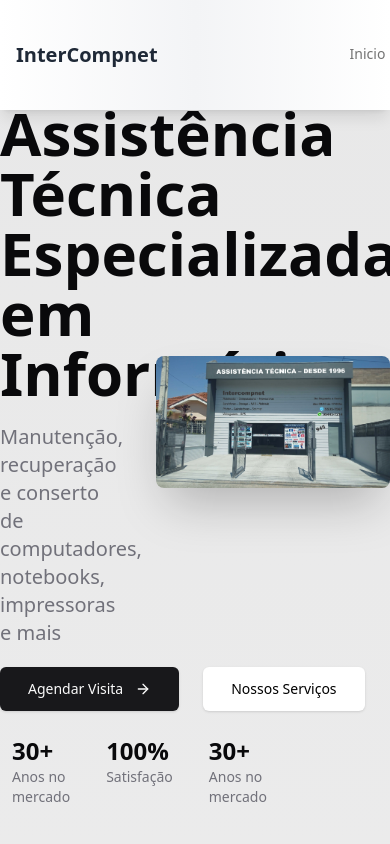
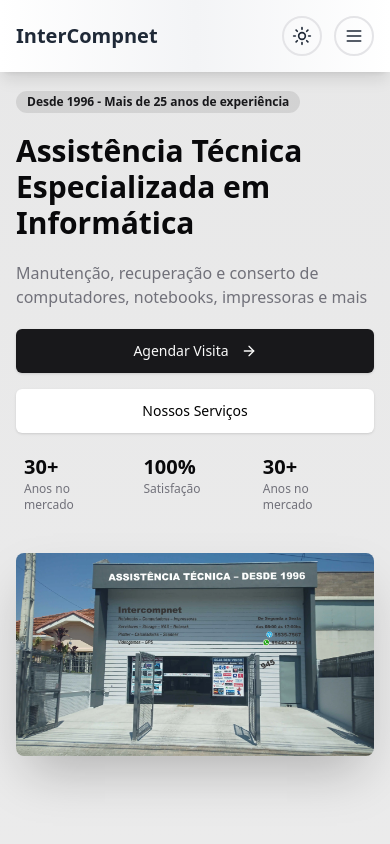
Before and after one commit to Daischi/Intercompnet, a Next.js app: page / in a window 390 px wide. Shown: the top 844 px of the page. Built offline with nearby package versions, Linux system fonts and the light colour scheme.

Commit message:
ajustando para telas menores

```diff
--- a/src/components/Hero.tsx/index.tsx
+++ b/src/components/Hero.tsx/index.tsx
@@ -1,14 +1,14 @@
-import Image from "next/image"; // Import necessário para next/image
-import banner from "@/utils/banner.webp"; // Import da imagem
-import { Button } from "../ui/button";
+import Image from "next/image";
+import banner from "@/utils/banner.webp";
+import { Button } from "@/components/ui/button";
 import { ArrowRight } from "lucide-react";
 
 export default function Hero() {
   return (
-    <div>
+    <div id="hero">
       <header>
-        <div className="flex justify-center items-center w-full h-screen">
-          <div className="w-[40%]">
+        <div className="flex flex-col md:flex-row justify-center items-center w-full min-h-screen p-4 md:p-0">
+          <div className="w-full md:w-[40%] mb-8 md:mb-0">
             <h3
               className="inline-flex items-center rounded-full border px-2.5 py-0.5 text-xs font-semibold focus:outline-none focus:ring-2
             focus:ring-ring focus:ring-offset-2 border-transparent bg-primary/10 text-primary hover:bg-primary/20 transition-all duration-500 cursor-pointer hover:scale-105"
@@ -16,19 +16,19 @@
               Desde 1996 - Mais de 25 anos de experiência
             </h3>
 
-            <h1 className="py-5 text-6xl font-bold">
+            <h1 className="py-5 text-3xl sm:text-4xl md:text-6xl font-bold">
               Assistência Técnica Especializada em Informática
             </h1>
 
-            <h2 className="pb-2 text-xl w-3/4 text-muted-foreground">
+            <h2 className="pb-2 text-base sm:text-lg md:text-xl w-full md:w-3/4 text-muted-foreground">
               Manutenção, recuperação e conserto de computadores, notebooks,
               impressoras e mais
             </h2>
 
-            <div className="flex gap-6 py-3">
+            <div className="flex flex-col sm:flex-row gap-4 sm:gap-6 py-3">
               <Button className="group transition-colors duration-300">
                 <a
-                  className="flex items-center justify-center gap-3 py-14 px-6"
+                  className="flex items-center justify-center gap-3 py-3 sm:py-14 px-4 sm:px-6"
                   href=""
                 >
                   Agendar Visita
@@ -42,7 +42,7 @@
               transition-all hover:scale-105 duration-300 dark:border-[1.5px]"
               >
                 <a
-                  className="flex items-center justify-center gap-4 py-14 px-6"
+                  className="flex items-center justify-center gap-4 py-3 sm:py-14 px-4 sm:px-6"
                   href="#servicos"
                 >
                   Nossos Serviços
@@ -50,34 +50,37 @@
               </Button>
             </div>
 
-            <div className="flex gap-3">
-              <div className="w-48 p-3">
-                <h1 className="text-2xl font-bold">30+</h1>
-                <h3 className="  text-sm text-muted-foreground">
+            <div className="flex flex-wrap gap-3">
+              <div className="w-[30%] sm:w-48 p-2 sm:p-3">
+                <h1 className="text-xl sm:text-2xl font-bold">30+</h1>
+                <h3 className="text-xs sm:text-sm text-muted-foreground">
                   Anos no mercado
                 </h3>
               </div>
-              <div className="w-48 p-3">
-                <h1 className="text-2xl font-bold">100%</h1>
-                <h3 className="  text-sm text-muted-foreground">Satisfação</h3>
+              <div className="w-[30%] sm:w-48 p-2 sm:p-3">
+                <h1 className="text-xl sm:text-2xl font-bold">100%</h1>
+                <h3 className="text-xs sm:text-sm text-muted-foreground">
+                  Satisfação
+                </h3>
               </div>
-              <div className="w-48 p-3">
-                <h1 className="text-2xl font-bold">30+</h1>
-                <h3 className="  text-sm text-muted-foreground">
+              <div className="w-[30%] sm:w-48 p-2 sm:p-3">
+                <h1 className="text-xl sm:text-2xl font-bold">30+</h1>
+                <h3 className="text-xs sm:text-sm text-muted-foreground">
                   Anos no mercado
                 </h3>
               </div>
             </div>
           </div>
 
-          <div>
+          <div className="w-full md:w-auto">
             <Image
-              className="rounded-lg shadow-2xl"
-              src={banner}
+              className="rounded-lg shadow-2xl w-full h-auto max-h-[450px] md:max-h-none object-cover"
+              src={banner || "/placeholder.svg"}
               alt="Foto da loja"
-              width={800} // Ajuste conforme necessário
-              height={800} // Ajuste conforme necessário
-              priority // Carregar mais rápido
+              width={800}
+              height={800}
+              priority
+              sizes="(max-width: 768px) 100vw, 800px"
             />
           </div>
         </div>
--- a/src/components/Navegation/index.tsx
+++ b/src/components/Navegation/index.tsx
@@ -2,12 +2,13 @@
 import { useTheme } from "next-themes";
 import { useEffect, useState } from "react";
 import Link from "next/link";
-import { Moon, Sun, Mail, Phone } from "lucide-react";
+import { Moon, Sun, Mail, Phone, Menu, X } from "lucide-react";
 
 export default function Navigation() {
   const { theme, setTheme } = useTheme();
   const [mounted, setMounted] = useState(false);
   const [scrolled, setScrolled] = useState(false);
+  const [mobileMenuOpen, setMobileMenuOpen] = useState(false);
 
   useEffect(() => {
     setMounted(true);
@@ -30,15 +31,23 @@
     return null;
   }
 
+  const toggleMobileMenu = () => {
+    setMobileMenuOpen(!mobileMenuOpen);
+  };
+
   return (
+    <>
+      {/* Desktop Navigation - Unchanged */}
       <nav
-      className={`p-4 flex gap-48 items-center transition-all duration-500 fixed top-0 left-0 right-0 z-50 w-full
+        className={`p-4 md:flex gap-48 items-center transition-all duration-500 fixed top-0 left-0 right-0 z-50 w-full hidden
           ${
             theme === "dark"
               ? "bg-gradient-to-r from-neutral-900 via-black text-white"
               : "bg-gradient-to-r from-white via-gray-100 to-white text-gray-800 shadow-lg"
           }
-        ${scrolled ? "backdrop-blur-md bg-opacity-80 dark:bg-opacity-80" : ""}`}
+          ${
+            scrolled ? "backdrop-blur-md bg-opacity-80 dark:bg-opacity-80" : ""
+          }`}
       >
         <div className="text-xl font-bold flex justify-end w-96 items-center">
           <Link href="#hero">InterCompnet</Link>
@@ -121,5 +130,131 @@
           </a>
         </div>
       </nav>
+
+      {/* Mobile Navigation */}
+      <nav
+        className={`p-4 flex justify-between items-center transition-all duration-500 fixed top-0 left-0 right-0 z-50 w-full md:hidden
+          ${
+            theme === "dark"
+              ? "bg-gradient-to-r from-neutral-900 via-black text-white"
+              : "bg-gradient-to-r from-white via-gray-100 to-white text-gray-800 shadow-lg"
+          }
+          ${
+            scrolled ? "backdrop-blur-md bg-opacity-80 dark:bg-opacity-80" : ""
+          }`}
+      >
+        <div className="text-xl font-bold">
+          <Link href="#hero">InterCompnet</Link>
+        </div>
+
+        <div className="flex items-center gap-3">
+          <button
+            onClick={() => setTheme(theme === "light" ? "dark" : "light")}
+            className={`p-2 rounded-full transition-all duration-200
+              ${
+                theme === "dark"
+                  ? "border-2 text-white hover:bg-neutral-800"
+                  : "border-2 text-gray-800 hover:bg-zinc-200"
+              }`}
+          >
+            {theme === "light" ? <Moon size={20} /> : <Sun size={20} />}
+          </button>
+
+          <button
+            onClick={toggleMobileMenu}
+            className={`p-2 rounded-full transition-all duration-200
+              ${
+                theme === "dark"
+                  ? "border-2 text-white hover:bg-neutral-800"
+                  : "border-2 text-gray-800 hover:bg-zinc-200"
+              }`}
+          >
+            {mobileMenuOpen ? <X size={20} /> : <Menu size={20} />}
+          </button>
+        </div>
+      </nav>
+
+      {/* Mobile Menu Overlay */}
+      {mobileMenuOpen && (
+        <div
+          className={`fixed inset-0 z-40 flex flex-col pt-20 pb-6 px-6 md:hidden
+            ${
+              theme === "dark"
+                ? "bg-gradient-to-b from-neutral-900 to-black text-white"
+                : "bg-gradient-to-b from-white to-gray-100 text-gray-800"
+            }`}
+        >
+          <div className="flex flex-col gap-6 text-center items-start">
+            <Link
+              className="text-neutral-500 dark:text-zinc-400 hover:text-foreground transition-all duration-300 dark:hover:text-foreground border-b-2 border-transparent hover:border-foreground w-full py-3 text-lg"
+              href="#hero"
+              onClick={() => setMobileMenuOpen(false)}
+            >
+              Inicio
+            </Link>
+
+            <Link
+              id="#sobre-nos"
+              className="text-neutral-500 dark:text-zinc-400 hover:text-foreground transition-all duration-300 dark:hover:text-foreground border-b-2 border-transparent hover:border-foreground w-full py-3 text-lg"
+              href="#sobre-nos"
+              onClick={() => setMobileMenuOpen(false)}
+            >
+              Sobre Nós
+            </Link>
+
+            <Link
+              className="text-neutral-500 dark:text-zinc-400 hover:text-foreground transition-all duration-300 dark:hover:text-foreground border-b-2 border-transparent hover:border-foreground w-full py-3 text-lg"
+              href="#servicos"
+              onClick={() => setMobileMenuOpen(false)}
+            >
+              Serviços
+            </Link>
+
+            <Link
+              className="text-neutral-500 dark:text-zinc-400 hover:text-foreground transition-all duration-300 dark:hover:text-foreground border-b-2 border-transparent hover:border-foreground w-full py-3 text-lg"
+              href="#funcionamento"
+              onClick={() => setMobileMenuOpen(false)}
+            >
+              Como Funciona
+            </Link>
+
+            <Link
+              className="text-neutral-500 dark:text-zinc-400 hover:text-foreground transition-all duration-300 dark:hover:text-foreground border-b-2 border-transparent hover:border-foreground w-full py-3 text-lg"
+              href="#contatos"
+              onClick={() => setMobileMenuOpen(false)}
+            >
+              Contato
+            </Link>
+          </div>
+
+          <div className="flex flex-col gap-4 mt-auto">
+            <a
+              className="group text-sm py-3 border-[1.5px] rounded-md text-center flex items-center justify-center gap-3 hover:bg-zinc-200 dark:hover:bg-zinc-800
+            transition-colors duration-300"
+              href="#"
+            >
+              <Mail
+                className="transition-transform duration-300 group-hover:-translate-y-[2px] group-hover:rotate-6 ease-in-out"
+                size={17}
+              />
+              Email
+            </a>
+
+            <a
+              className="group text-sm py-3 border-[1.5px] rounded-md text-center flex items-center justify-center gap-3
+             dark:bg-slate-50 dark:text-black dark:hover:bg-opacity-85 transition-colors duration-300
+             bg-black text-white font-medium hover:bg-opacity-80"
+              href="#"
+            >
+              <Phone
+                className="transition-transform duration-300 group-hover:animate-wiggle"
+                size={17}
+              />
+              (11) 5535-7587
+            </a>
+          </div>
+        </div>
+      )}
+    </>
   );
 }
```
Lines whose indentation alone changed are shown as unchanged.
